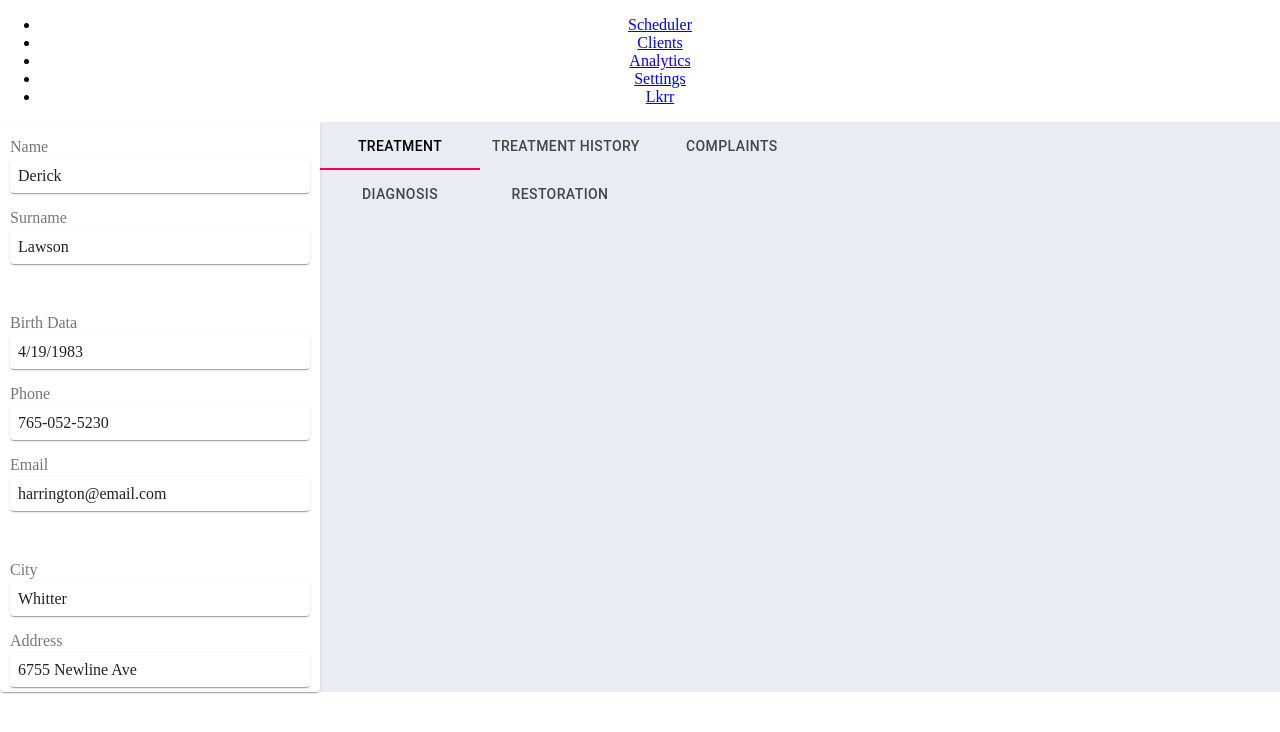
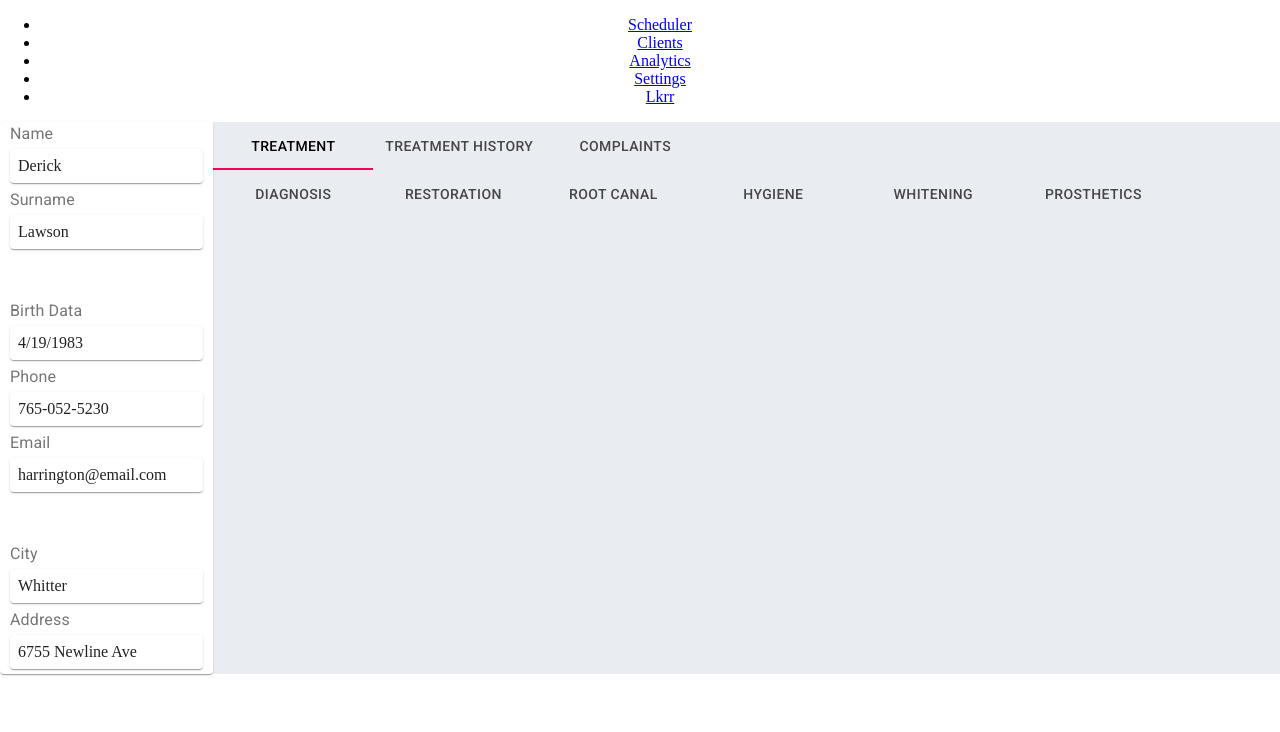
Before and after one commit to JarponOK/DXPractice, a React app: page /test in a window 1280 px wide. Shown: the top 732 px of the page. Built offline with nearby package versions, Linux system fonts and the light colour scheme.

Commit message:
add analytics and clientPage gag

```diff
--- a/src/client/Containers/analytics.jsx
+++ b/src/client/Containers/analytics.jsx
@@ -1,7 +1,7 @@
 import React from 'react';
 import { makeStyles } from '@material-ui/core/styles';
-import Paper from '@material-ui/core/Paper';
-import Grid from '@material-ui/core/Grid';
+import  { Paper, Grid, Typography } from '@material-ui/core';
+import 'typeface-roboto';
 
 let useStyles;
 
@@ -9,8 +9,8 @@ function TopMenu() {
   const classes = useStyles();
 
   return (
-    <Grid item xs={12} style={{ marginBottom: '25px' }}>
-      <Paper className={classes.header}>Analytics</Paper>
+    <Grid item xs={12} style={{ marginBottom: '25px', paddingLeft: '25px' }}>
+      <Typography className={classes.header}>Analytics</Typography>
     </Grid>
   );
 }
--- a/src/client/Containers/clientPage.jsx
+++ b/src/client/Containers/clientPage.jsx
@@ -1,6 +1,6 @@
 import React from 'react';
 import { makeStyles } from '@material-ui/core/styles';
-import { Paper, Grid, Tabs, Tab } from '@material-ui/core/';
+import { Paper, Grid, Tabs, Tab, Typography } from '@material-ui/core/';
 
 let useStyles;
 
@@ -10,6 +10,13 @@ function TreatmentContainer() {
       <Tabs>
         <Tab label="Diagnosis" />
         <Tab label="Restoration" />
+        <Tab label="Root canal" />
+        <Tab label="Hygiene" />
+        <Tab label="Whitening" />
+        <Tab label="Prosthetics" />
+        <Tab label="Implantation" />
+        <Tab label="Orthodontics" />
+        <Tab label="Surgery" />
       </Tabs>
     </Grid>
   );
@@ -46,27 +53,27 @@ function PersonalData() {
   const classes = useStyles();
 
   return (
-    <Grid container direction="column" xs={3} style={{ backgroundColor: '#FFF' }}>
+    <Grid container direction="column" xs={2} style={{ backgroundColor: '#FFF' }}>
       <Paper>
         <div style={{ marginLeft: '10px' }}>
           <div style={{ marginBottom: '50px' }}>
-            <p className={classes.leftAreaText}>Name</p>
+            <Typography className={classes.leftAreaText}>Name</Typography>
             <Paper className={classes.leftAreaPaper}>Derick</Paper>
-            <p className={classes.leftAreaText}>Surname</p>
+            <Typography className={classes.leftAreaText}>Surname</Typography>
             <Paper className={classes.leftAreaPaper}>Lawson</Paper>
           </div>
           <div style={{ marginBottom: '50px' }}>
-            <p className={classes.leftAreaText}>Birth Data</p>
+            <Typography className={classes.leftAreaText}>Birth Data</Typography>
             <Paper className={classes.leftAreaPaper}>4/19/1983</Paper>
-            <p className={classes.leftAreaText}>Phone</p>
+            <Typography className={classes.leftAreaText}>Phone</Typography>
             <Paper className={classes.leftAreaPaper}>765-052-5230</Paper>
-            <p className={classes.leftAreaText}>Email</p>
+            <Typography className={classes.leftAreaText}>Email</Typography>
             <Paper className={classes.leftAreaPaper}>harrington@email.com</Paper>
           </div>
           <div>
-            <p className={classes.leftAreaText}>City</p>
+            <Typography className={classes.leftAreaText}>City</Typography>
             <Paper className={classes.leftAreaPaper}>Whitter</Paper>
-            <p className={classes.leftAreaText}>Address</p>
+            <Typography className={classes.leftAreaText}>Address</Typography>
             <Paper className={classes.leftAreaPaper}>6755 Newline Ave</Paper>
           </div>
         </div>
@@ -84,8 +91,7 @@ export default function ClientArea() {
   }
 
   return (
-    <div className={classes.root}>
-      <Grid container>
+    <Grid container className={classes.root}>
       <PersonalData />
       <Grid container xs={9} direction="column">
         <Tabs value={value} onChange={handleChange}>
@@ -99,7 +105,6 @@ export default function ClientArea() {
       </Grid>
 
     </Grid>
-    </div>
   );
 }
 
```
Lines whose indentation alone changed are shown as unchanged.
